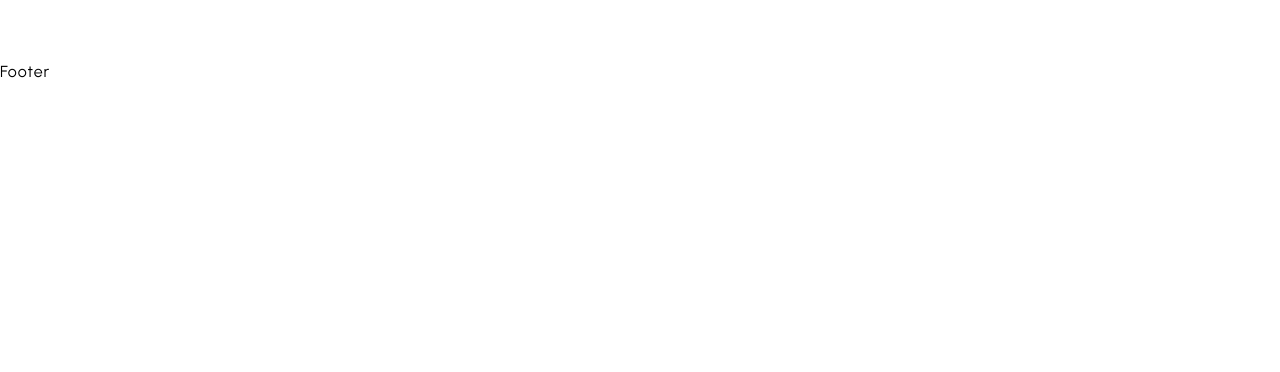
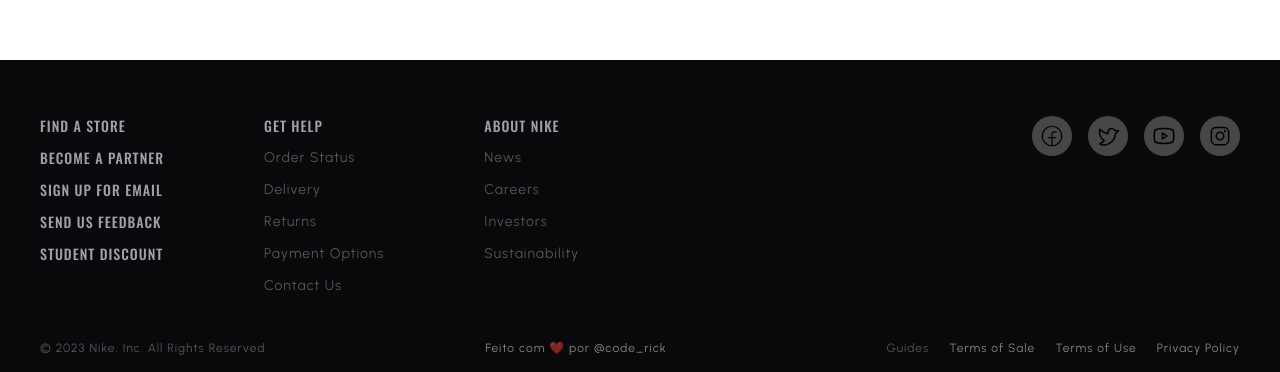
Before and after one commit to coderick137/ecommerce, a Next.js app: page / in a window 1280 px wide. Shown: the part 2020-2392 px from the top of the page. Before the commit the page ends 2104 px from the top, so only its background shows below. Built offline with nearby package versions, Linux system fonts and the light colour scheme.

Commit message:
componente Footer

```diff
--- a/components/Footer.tsx
+++ b/components/Footer.tsx
@@ -1,7 +1,124 @@
+import {
+  FacebookLogo,
+  InstagramLogo,
+  TwitterLogo,
+  YoutubeLogo,
+} from "phosphor-react";
+import { Wrapper } from "./Wrapper";
+
 export function Footer() {
   return (
-    <div className="">
-      <h1>Footer</h1>
-    </div>
+    <footer className="bg-zinc-950 text-zinc-400 pt-14 pb-3">
+      <Wrapper className="flex justify-between flex-col md:flex-row gap-[50px] md:gap-0">
+        <div className="flex gap-[50px] md:gap-[75px] lg:gap-[100px] flex-col md:flex-row">
+          <div className="flex flex-col gap-3 shrink-0">
+            <div className="font-oswald font-medium uppercase text-sm cursor-pointer">
+              Find a store
+            </div>
+            <div className="font-oswald font-medium uppercase text-sm cursor-pointer">
+              become a partner
+            </div>
+            <div className="font-oswald font-medium uppercase text-sm cursor-pointer">
+              sign up for email
+            </div>
+            <div className="font-oswald font-medium uppercase text-sm cursor-pointer">
+              send us feedback
+            </div>
+            <div className="font-oswald font-medium uppercase text-sm cursor-pointer">
+              student discount
+            </div>
+          </div>
+
+          <div className="flex gap-[50px] md:gap-[75px] lg:gap-[100px] shrink-0">
+            <div className="flex flex-col gap-3">
+              <div className="font-oswald font-medium uppercase text-sm">
+                get help
+              </div>
+              <div className="text-sm text-zinc-400/50 hover:text-zinc-300 cursor-pointer">
+                Order Status
+              </div>
+              <div className="text-sm text-zinc-400/50 hover:text-zinc-300 cursor-pointer">
+                Delivery
+              </div>
+              <div className="text-sm text-zinc-400/50 hover:text-zinc-300 cursor-pointer">
+                Returns
+              </div>
+              <div className="text-sm text-zinc-400/50 hover:text-zinc-300 cursor-pointer">
+                Payment Options
+              </div>
+              <div className="text-sm text-zinc-400/50 hover:text-zinc-300 cursor-pointer">
+                Contact Us
+              </div>
+            </div>
+
+            <div className="flex flex-col gap-3">
+              <div className="font-oswald font-medium uppercase text-sm">
+                About nike
+              </div>
+              <div className="text-sm text-zinc-400/50 hover:text-zinc-300 cursor-pointer">
+                News
+              </div>
+              <div className="text-sm text-zinc-400/50 hover:text-zinc-300 cursor-pointer">
+                Careers
+              </div>
+              <div className="text-sm text-zinc-400/50 hover:text-zinc-300 cursor-pointer">
+                Investors
+              </div>
+              <div className="text-sm text-zinc-400/50 hover:text-zinc-300 cursor-pointer">
+                Sustainability
+              </div>
+            </div>
+          </div>
+        </div>
+
+        <div className="flex gap-4 justify-center md:justify-start">
+          <div className="w-10 h-10 rounded-full bg-white/25 flex items-center justify-center text-black hover:bg-white/30 cursor-pointer">
+            <FacebookLogo size={26} weight="light" />
+          </div>
+          <div className="w-10 h-10 rounded-full bg-white/25 flex items-center justify-center text-black hover:bg-white/30 cursor-pointer">
+            <TwitterLogo size={24} />
+          </div>
+          <div className="w-10 h-10 rounded-full bg-white/25 flex items-center justify-center text-black hover:bg-white/30 cursor-pointer">
+            <YoutubeLogo size={24} />
+          </div>
+          <div className="w-10 h-10 rounded-full bg-white/25 flex items-center justify-center text-black hover:bg-white/30 cursor-pointer">
+            <InstagramLogo size={24} />
+          </div>
+        </div>
+      </Wrapper>
+      <Wrapper className="flex justify-between mt-10 flex-col md:flex-row gap-[10px] md:gap-0">
+        <div className="text-[12px] text-zinc-400/50 hover:text-zinc-300 cursor-pointer text-center md:text-left">
+          © 2023 Nike, Inc. All Rights Reserved
+        </div>
+
+        <div>
+          <div className="text-[12px] text-white/50 hover:text-white3cursor-pointer text-center md:text-left">
+            Feito com ❤️ por{" "}
+            <a
+              href="https://www.linkedin.com/in/ricardoanjosn/"
+              target="_blank"
+              className="text-white/50 hover:text-blue-500 cursor-pointer"
+            >
+              @code_rick
+            </a>
+          </div>
+        </div>
+
+        <div className="flex gap-2 md:gap-5 text-center md:text-left flex-wrap justify-center">
+          <div className="text-[12px] text-zinc-400/50 hover:text-zinc-300 cursor-pointer">
+            Guides
+          </div>
+          <div className="text-[12px] text-white/50 hover:text-white3cursor-pointer">
+            Terms of Sale
+          </div>
+          <div className="text-[12px] text-white/50 hover:text-white3cursor-pointer">
+            Terms of Use
+          </div>
+          <div className="text-[12px] text-white/50 hover:text-white3cursor-pointer">
+            Privacy Policy
+          </div>
+        </div>
+      </Wrapper>
+    </footer>
   );
 }
--- a/components/Header.tsx
+++ b/components/Header.tsx
@@ -36,6 +36,7 @@
     window.addEventListener("scroll", handleScroll, { passive: true });
 
     return () => window.removeEventListener("scroll", handleScroll);
+    // eslint-disable-next-line react-hooks/exhaustive-deps
   }, [lastScrollY]);
 
   return (
```
